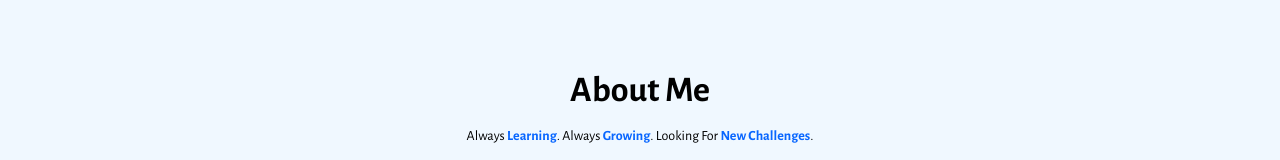
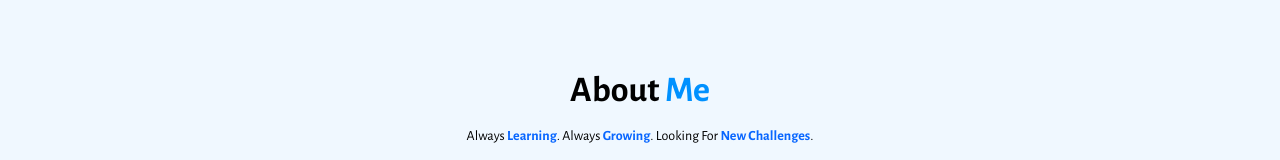
Before and after one commit to PrashantaDA/Portfolio, a React (Vite) app: page / in a window 1280 px wide. Shown: the part 770-930 px from the top of the page. Built offline with nearby package versions, Linux system fonts and the light colour scheme.

Commit message:
Updated Styles

```diff
--- a/src/components/About.jsx
+++ b/src/components/About.jsx
@@ -128,7 +128,9 @@
 			className="w-full py-20 dark:bg-dark2 bg-light dark:text-dtext"
 		>
 			<div className="flex justify-center flex-col items-center gap-4">
-				<h1 className="text-4xl font-bold">About Me</h1>
+				<h1 className="text-4xl font-bold">
+					About <span className="text-[#0091ff]">Me</span>
+				</h1>
 				<p className="text-sm capitalize px-4 text-center">
 					Always <strong className="text-[#0866FF]">learning</strong>. Always <strong className="text-[#0866FF]">growing</strong>. Looking for{" "}
 					<strong className="text-[#0866FF]">new challenges</strong>.{" "}
```
